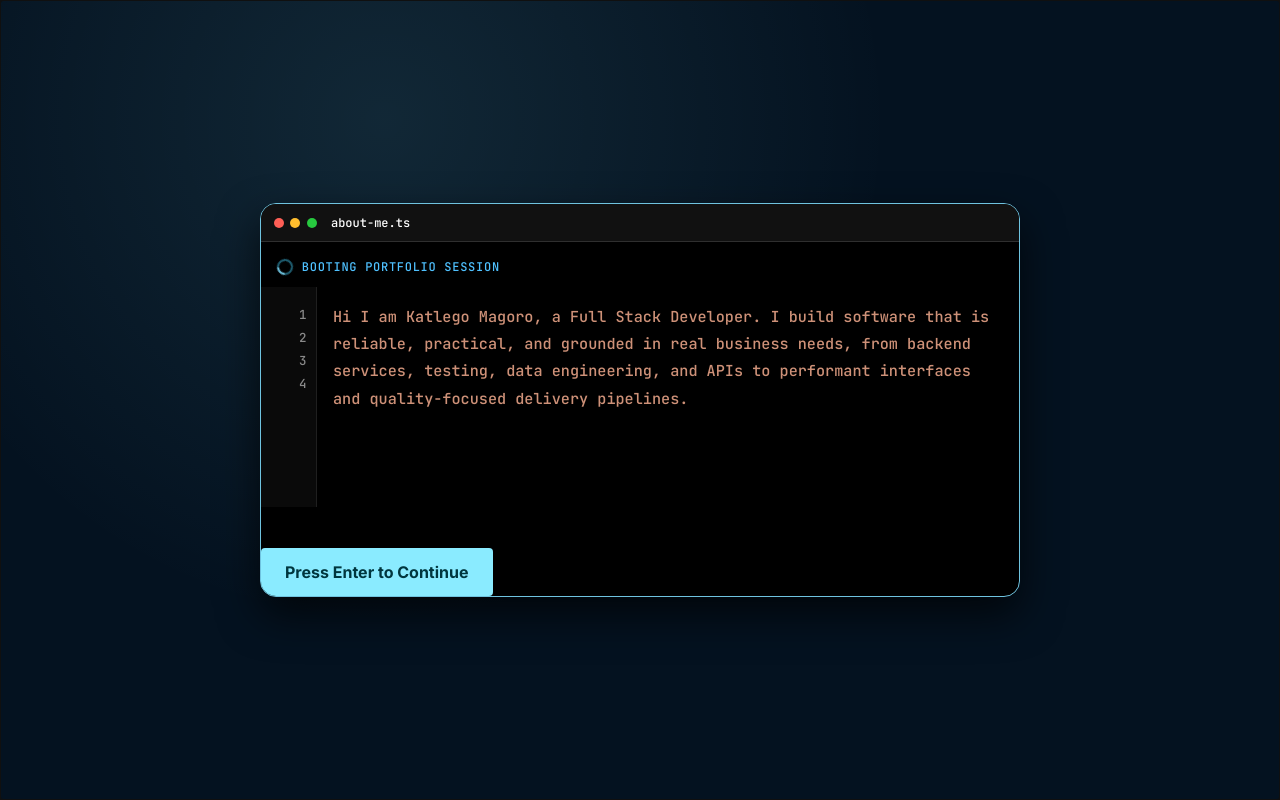
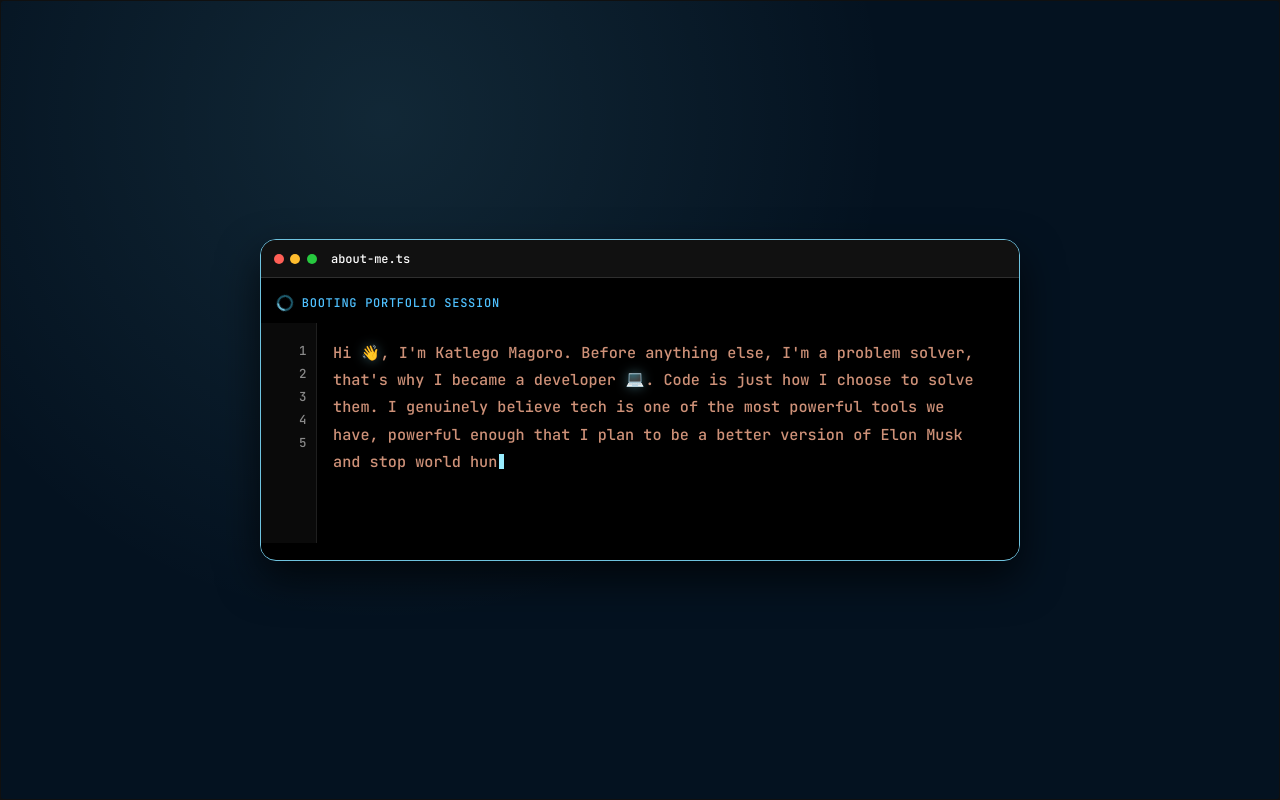
Before and after one commit to katlegomagoro/KatlegoMagoroPortfolio, a React (Vite) app in the folder app/: page / in a window 1280 px wide. Shown: the top 800 px of the page. Built offline with nearby package versions, Linux system fonts and the light colour scheme.

Commit message:
feat: refine intro welcome message and emoji styling

```diff
--- a/app/src/App.tsx
+++ b/app/src/App.tsx
@@ -193,13 +193,16 @@ function IntroOverlay({
       window.matchMedia("(prefers-reduced-motion: reduce)").matches;
 
     if (prefersReducedMotion) {
-      setTyped(message);
-      setDone(true);
-      return;
+      const frame = window.requestAnimationFrame(() => {
+        setTyped(message);
+        setDone(true);
+      });
+
+      return () => {
+        window.cancelAnimationFrame(frame);
+      };
     }
 
-    setTyped("");
-    setDone(false);
     let index = 0;
     const timer = window.setInterval(() => {
       index += 1;
@@ -286,6 +289,46 @@ function IntroOverlay({
     }, []);
   const displayLines = wrappedLines.length > 0 ? wrappedLines : [""];
 
+  const decorateEmojiText = (text: string) => {
+    return Array.from(text).map((char, index) => {
+      if (char === "😂" || char === "❤️" || char === "💻") {
+        return (
+          <span className="intro-emoji" key={`emoji-${index}`}>
+            {char}
+          </span>
+        );
+      }
+
+      return <span key={`char-${index}`}>{char}</span>;
+    });
+  };
+
+  const renderLineContent = (line: string, isLastLine: boolean) => {
+    const shouldAnimateEllipsis = done && isLastLine && line.endsWith("...");
+    const baseLine = shouldAnimateEllipsis ? line.slice(0, -3) : line;
+    const segments = baseLine.split("👋");
+
+    return (
+      <span className="token-string">
+        {segments.map((segment, index) => (
+          <span key={`seg-${index}`}>
+            {decorateEmojiText(segment)}
+            {index < segments.length - 1 && (
+              <span className="intro-wave intro-emoji">👋</span>
+            )}
+          </span>
+        ))}
+        {shouldAnimateEllipsis && (
+          <span className="intro-ellipsis" aria-hidden="true">
+            <span>.</span>
+            <span>.</span>
+            <span>.</span>
+          </span>
+        )}
+      </span>
+    );
+  };
+
   return (
     <div
       ref={overlayRef}
@@ -321,8 +364,11 @@ function IntroOverlay({
                   {displayLines.map((line, index) => {
                     const isLastLine = index === displayLines.length - 1;
                     return (
-                      <p className="intro-code-line intro-code-message" key={`msg-${index}`}>
-                        <span className="token-string">{line}</span>
+                      <p
+                        className="intro-code-line intro-code-message"
+                        key={`msg-${index}`}
+                      >
+                        {renderLineContent(line, isLastLine)}
                         {isLastLine && !done && (
                           <span className="type-caret" aria-hidden="true" />
                         )}
@@ -587,7 +633,10 @@ function HomePage({ profile }: { profile: Profile }) {
               </thead>
               <tbody>
                 {skillRows.map((group) => (
-                  <tr key={group} className="border-b border-primary/10 align-top last:border-b-0">
+                  <tr
+                    key={group}
+                    className="border-b border-primary/10 align-top last:border-b-0"
+                  >
                     <td className="w-56 px-4 py-4 font-headline text-sm font-semibold text-on-surface">
                       {SKILL_GROUP_LABELS[group]}
                     </td>
@@ -607,7 +656,6 @@ function HomePage({ profile }: { profile: Profile }) {
           </div>
         </Reveal>
       </section>
-
     </>
   );
 }
@@ -706,7 +754,10 @@ function ExperiencePage({ profile }: { profile: Profile }) {
                       </p>
                       <div className="mt-2 flex flex-wrap gap-2">
                         {job.skills.map((skill, j) => (
-                          <span className="data-chip" key={`${job.org}-skill-${j}`}>
+                          <span
+                            className="data-chip"
+                            key={`${job.org}-skill-${j}`}
+                          >
                             {skill}
                           </span>
                         ))}
@@ -719,7 +770,9 @@ function ExperiencePage({ profile }: { profile: Profile }) {
                       <p className="font-mono text-xs uppercase tracking-[0.05em] text-primary">
                         Key Win
                       </p>
-                      <p className="mt-2 text-sm text-on-surface">{job.keyWin}</p>
+                      <p className="mt-2 text-sm text-on-surface">
+                        {job.keyWin}
+                      </p>
                     </div>
                   )}
                 </article>
@@ -971,7 +1024,10 @@ function SiteLayout({
         </nav>
       </header>
 
-      <div key={location.pathname} className={`route-stage ${introDone ? "" : "is-hidden"}`}>
+      <div
+        key={location.pathname}
+        className={`route-stage ${introDone ? "" : "is-hidden"}`}
+      >
         <Routes>
           <Route path="/" element={<HomePage profile={profile} />} />
           <Route
--- a/app/src/data/profile.json
+++ b/app/src/data/profile.json
@@ -15,7 +15,7 @@
     },
     "image": "Profile_katlego.png"
   },
-  "objective": "Hi I am Katlego Magoro, a Full Stack Developer. I build software that is reliable, practical, and grounded in real business needs, from backend services, testing, data engineering, and APIs to performant interfaces and quality-focused delivery pipelines.",
+  "objective": "Hi 👋, I'm Katlego Magoro. Before anything else, I'm a problem solver, that's why I became a developer 💻. Code is just how I choose to solve them. I genuinely believe tech is one of the most powerful tools we have, powerful enough that I plan to be a better version of Elon Musk and stop world hunger one day 😂. No pressure on me though. I build meaningful systems, the kind that take on real-life problems and actually fix them. Hop in and get to know more about me ❤️...",
   "summary": "I am a proactive Software Developer and Data Engineer with a strong foundation in Java, C#, Python, .NET, and C++. My expertise spans software and application development, web development, and data analysis, with a focus on technologies such as Blazor, JMeter, and Rest Assured. My experience also includes software quality engineering, emphasizing test automation and Agile methodologies using Selenium, Robot Framework, and CI/CD pipelines.\n\nCurrently at Expleo Group, I work across full-stack engineering, collaborating with cross-functional teams to deliver scalable, high-performance solutions. My role covers the full software development lifecycle from design and architecture to deployment and production support, while continuously aligning with evolving engineering trends and delivery practices.\n\nPreviously, I served as a Software Quality Engineer Intern and contributed to major testing initiatives, including POS and API-driven systems. I also worked on data-focused projects such as analysing the economic impacts of load shedding in South Africa. With a Diploma in ICT Application Development from Walter Sisulu University and a strong commitment to continuous learning, I aim to deliver software that is practical, reliable, and impactful.",
   "skills": [
     {
@@ -423,7 +423,12 @@
         "Conducted data analysis and technical support to improve operational efficiency across community-facing projects.",
         "Contributed research-backed insights to incubation projects focused on practical regional impact."
       ],
-      "skills": ["Data Analysis", "Technical Support", "Research", "Project Coordination"],
+      "skills": [
+        "Data Analysis",
+        "Technical Support",
+        "Research",
+        "Project Coordination"
+      ],
       "keyWin": "Part of the winning team that secured both immediate prize funding and incubation investment for continued development."
     },
     {
--- a/app/src/index.css
+++ b/app/src/index.css
@@ -182,7 +182,8 @@
     );
     border: 1px solid color-mix(in srgb, var(--color-primary) 50%, transparent);
     color: color-mix(in srgb, var(--color-primary-fixed) 90%, #ffffff);
-    box-shadow: 0 0 14px color-mix(in srgb, var(--color-primary) 18%, transparent);
+    box-shadow: 0 0 14px
+      color-mix(in srgb, var(--color-primary) 18%, transparent);
     border-radius: 9999px;
     padding: 4px 12px;
     display: inline-block;
@@ -245,7 +246,11 @@
 
   .card {
     border: 1px solid color-mix(in srgb, var(--color-primary) 20%, transparent);
-    background: color-mix(in srgb, var(--color-surface-container) 70%, transparent);
+    background: color-mix(
+      in srgb,
+      var(--color-surface-container) 70%,
+      transparent
+    );
     backdrop-filter: blur(10px);
     border-radius: 1rem;
     padding: 1rem;
@@ -260,7 +265,11 @@
     align-items: center;
     gap: 0.85rem;
     border: 1px solid color-mix(in srgb, var(--color-primary) 24%, transparent);
-    background: color-mix(in srgb, var(--color-surface-container) 72%, transparent);
+    background: color-mix(
+      in srgb,
+      var(--color-surface-container) 72%,
+      transparent
+    );
     backdrop-filter: blur(18px);
   }
 
@@ -269,13 +278,18 @@
     height: 48px;
     border-radius: 9999px;
     border: 1px solid color-mix(in srgb, var(--color-primary) 45%, transparent);
-    background: color-mix(in srgb, var(--color-surface-container-high) 65%, transparent);
+    background: color-mix(
+      in srgb,
+      var(--color-surface-container-high) 65%,
+      transparent
+    );
     overflow: hidden;
     display: inline-flex;
     align-items: center;
     justify-content: center;
     text-decoration: none;
-    box-shadow: 0 0 18px color-mix(in srgb, var(--color-primary) 22%, transparent);
+    box-shadow: 0 0 18px
+      color-mix(in srgb, var(--color-primary) 22%, transparent);
   }
 
   .brand-avatar-image {
@@ -335,7 +349,11 @@
 
   .theme-select {
     border: 1px solid color-mix(in srgb, var(--color-primary) 30%, transparent);
-    background: color-mix(in srgb, var(--color-surface-container-high) 70%, transparent);
+    background: color-mix(
+      in srgb,
+      var(--color-surface-container-high) 70%,
+      transparent
+    );
     color: var(--color-on-surface);
     border-radius: 9999px;
     padding: 0.45rem 0.8rem;
@@ -347,7 +365,8 @@
   .typing-hero {
     margin-bottom: 1rem;
     max-width: 56rem;
-    border-left: 2px solid color-mix(in srgb, var(--color-primary) 50%, transparent);
+    border-left: 2px solid
+      color-mix(in srgb, var(--color-primary) 50%, transparent);
     padding-left: 0.75rem;
   }
 
@@ -381,7 +400,8 @@
   }
 
   .theme-select:focus-visible {
-    box-shadow: 0 0 0 2px color-mix(in srgb, var(--color-primary) 50%, transparent);
+    box-shadow: 0 0 0 2px
+      color-mix(in srgb, var(--color-primary) 50%, transparent);
   }
 
   .route-stage {
@@ -452,7 +472,6 @@
     background: #111111;
     border-bottom: 1px solid #2f2f2f;
   }
-
 
   .intro-dot {
     width: 10px;
@@ -558,6 +577,84 @@
     color: #ce9178;
   }
 
+  .intro-wave {
+    display: inline-block;
+    transform-origin: 70% 70%;
+    animation: wave-hand 1.2s ease-in-out infinite;
+  }
+
+  .intro-emoji {
+    display: inline-block;
+    margin-inline: 0.04em;
+    filter: drop-shadow(
+      0 0 6px color-mix(in srgb, var(--color-primary) 38%, transparent)
+    );
+    animation: emoji-float 2.8s ease-in-out infinite;
+  }
+
+  @keyframes wave-hand {
+    0%,
+    60%,
+    100% {
+      transform: rotate(0deg);
+    }
+    10% {
+      transform: rotate(16deg);
+    }
+    20% {
+      transform: rotate(-10deg);
+    }
+    30% {
+      transform: rotate(14deg);
+    }
+    40% {
+      transform: rotate(-6deg);
+    }
+    50% {
+      transform: rotate(8deg);
+    }
+  }
+
+  @keyframes emoji-float {
+    0%,
+    100% {
+      transform: translateY(0);
+    }
+    50% {
+      transform: translateY(-1px);
+    }
+  }
+
+  .intro-ellipsis {
+    display: inline-flex;
+    min-width: 1.7em;
+    margin-left: 0.08em;
+    letter-spacing: 0.08em;
+  }
+
+  .intro-ellipsis span {
+    opacity: 0.18;
+    animation: ellipsis-dot 1.2s steps(1, end) infinite;
+  }
+
+  .intro-ellipsis span:nth-child(2) {
+    animation-delay: 0.2s;
+  }
+
+  .intro-ellipsis span:nth-child(3) {
+    animation-delay: 0.4s;
+  }
+
+  @keyframes ellipsis-dot {
+    0%,
+    100% {
+      opacity: 0.18;
+    }
+    50% {
+      opacity: 1;
+    }
+  }
+
   @keyframes spin {
     from {
       transform: rotate(0deg);
@@ -576,7 +673,11 @@
   .contact-card {
     border: 1px solid color-mix(in srgb, var(--color-primary) 20%, transparent);
     border-radius: 1rem;
-    background: color-mix(in srgb, var(--color-surface-container) 65%, transparent);
+    background: color-mix(
+      in srgb,
+      var(--color-surface-container) 65%,
+      transparent
+    );
     padding: 1.5rem;
   }
 
@@ -596,7 +697,11 @@
     border: 1px solid color-mix(in srgb, var(--color-primary) 15%, transparent);
     border-radius: 0.75rem;
     padding: 0.9rem;
-    background: color-mix(in srgb, var(--color-surface-container-high) 50%, transparent);
+    background: color-mix(
+      in srgb,
+      var(--color-surface-container-high) 50%,
+      transparent
+    );
   }
 
   .mini-card h3 {
```
Also changed, not shown: app/src/setupTests.ts (+14 -0 lines), 1 other file (tests, documents, lock files or other folders).
